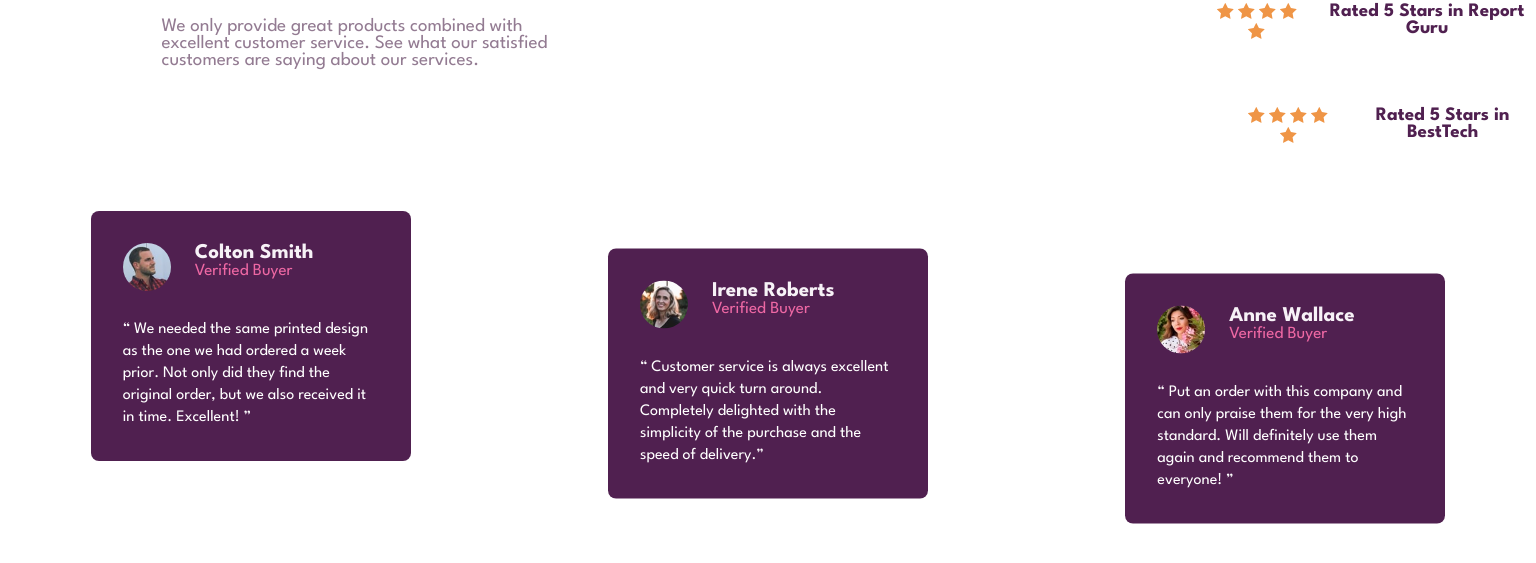
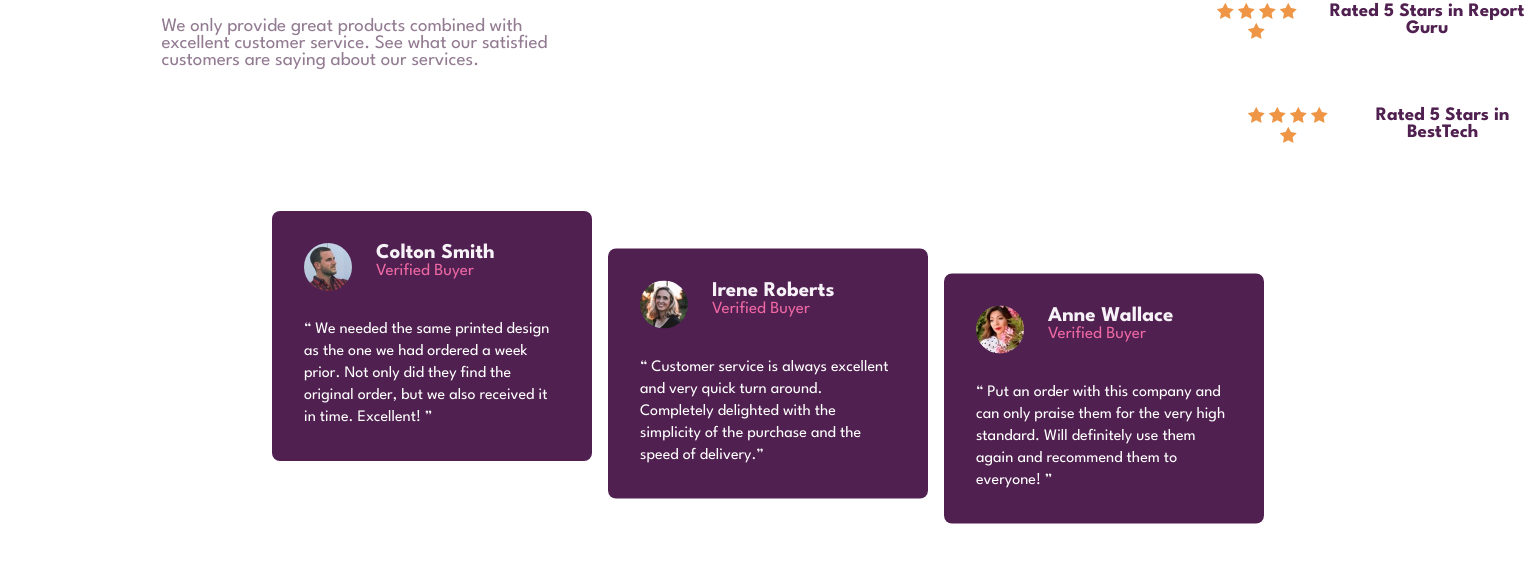
Before and after one commit to TheCoderGuru/social-proof-section, a plain HTML site: page index.html in a window 1536 px wide. Shown: the part 145-708 px from the top of the page. Drawn offline with Linux system fonts and the light colour scheme.

Commit message:
Added some margin top on the container title

```diff
--- a/style.css
+++ b/style.css
@@ -99,6 +99,7 @@
     font-size: 48px;
     margin-inline-start: 2.4em;
     width: 50%;
+    margin-block-start: 1em;
     padding-inline-end: 2em;
   }
 
@@ -119,7 +120,8 @@
 
   .card__group{
     display: grid;
-    grid-template-columns: repeat(3, 1fr);
+    grid-template-columns: repeat(3, .2fr);
+    place-content: center;
   }
 
   .rating:nth-child(2){
```
